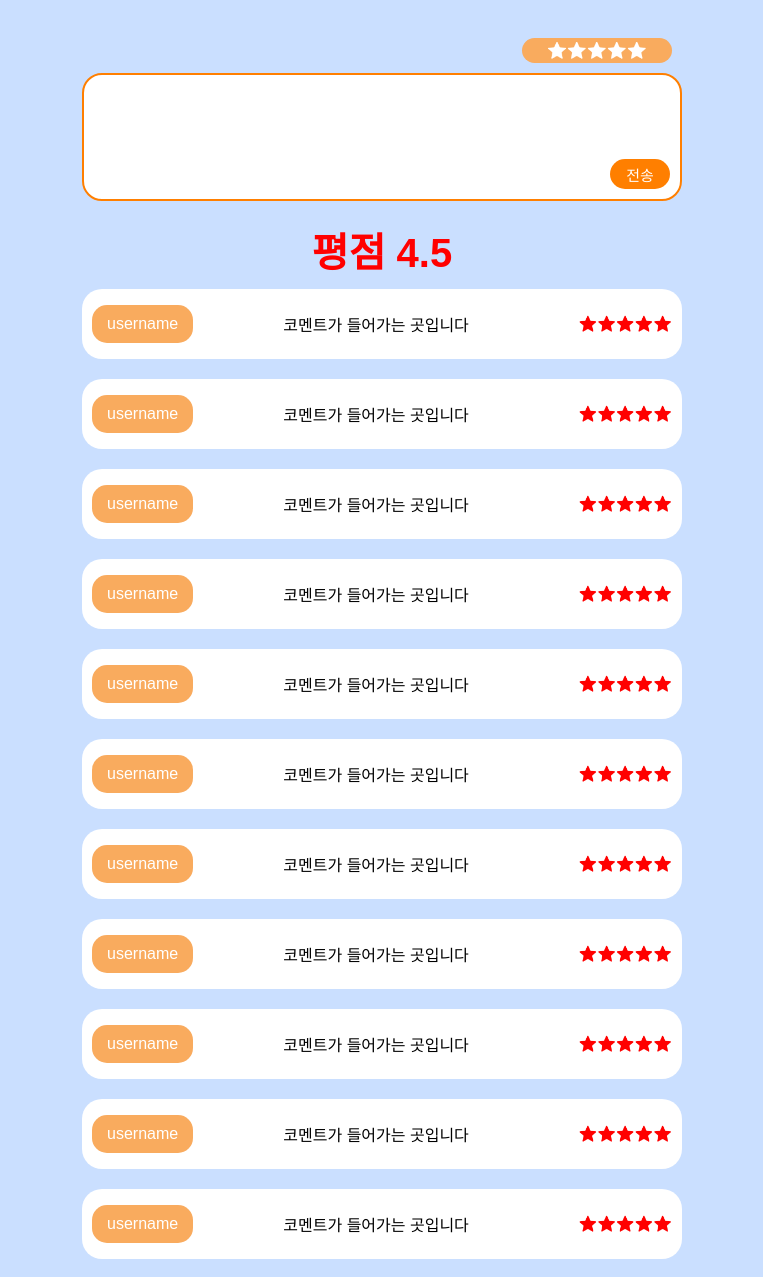
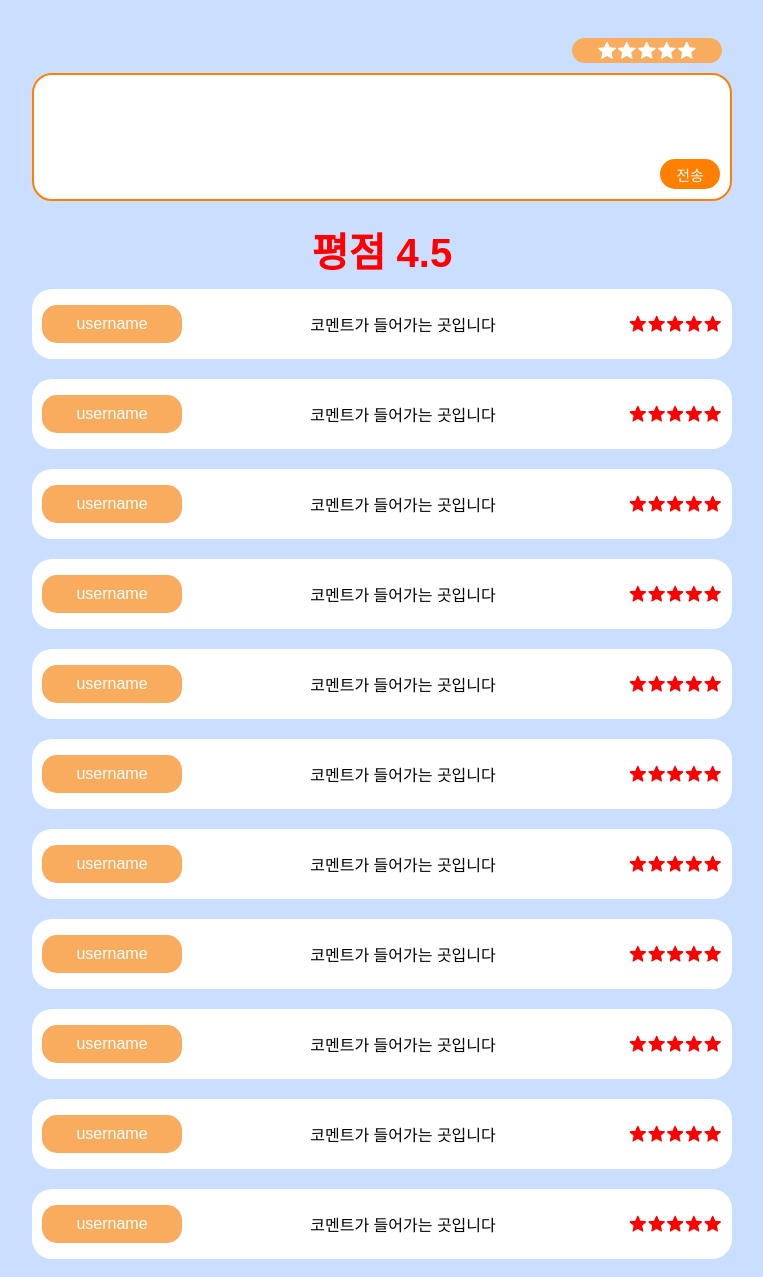
Before and after one commit to mingoodjob/dolchu, a Django app: template templates/food/detail.html in a window 1280 px wide. Shown: the whole page, without its empty margins (258-1021 px from the left). Run offline with Django 4.2, Linux system fonts and the light colour scheme; the template is opened without the code that fills it, so the values that code supplies are empty; some web fonts are replaced.

Commit message:
fix - comment css

```diff
--- a/static/detail.css
+++ b/static/detail.css
@@ -60,7 +60,7 @@
 
 .text_box {
     min-height: 100px;
-    width: 576px;
+    width: 676px;
     display: flex;
     align-items: flex-end;
     background-color: white;
@@ -95,15 +95,15 @@
 }
 
 .comment_list {
-    width: 580px;
+    width: 680px;
     display: flex;
     flex-direction: column;
     align-items: center;
 }
 
-.comment_list > .comment_box {
+.comment_box {
     width: 100%;
-    height: 70px;
+    min-height: 70px;
     background-color: white;
     border-radius: 20px;
     display: flex;
@@ -113,9 +113,10 @@
 }
 
 .comment_box > .username {
+    min-width: 120px;
     background-color: #F9AB5E;
     border-radius: 15px;
-    padding: 10px 15px;
+    padding: 10px 10px;
     text-align: center;
     color: white;
 }
@@ -124,6 +125,7 @@
     flex-grow: 1;
     text-align: center;
     background-color: transparent;
+    margin: 15px 0 15px 15px;
 }
 
 .comment_box > .star {
```
